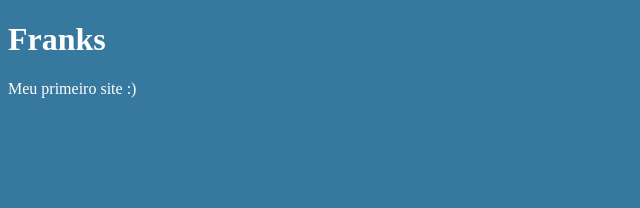
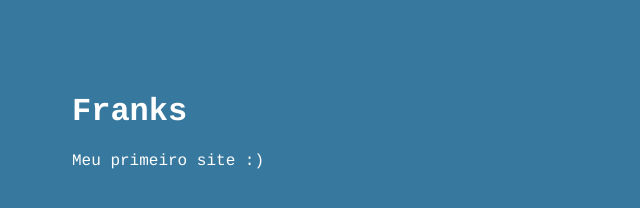
Before and after one commit to aaFranks/aaFranks.github.io, a plain HTML site: page index.html in a window 1280 px wide. Shown: the whole page, without its empty margins (0-640 px from the left). Drawn offline with Linux system fonts and the light colour scheme.

Commit message:
Adicionei fonte :D

```diff
--- a/styles.css
+++ b/styles.css
@@ -1,11 +1,14 @@
 body {
     background-color: #37789e;
+    padding: 5%;
 }
 
 P {
     color: white;
+    font-family: 'comic sans', Courier, monospace;
 }
 
 h1 {
     color: white;
+    font-family: 'comic sans', Courier, monospace;
 }
```
